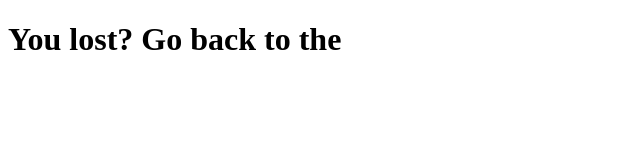
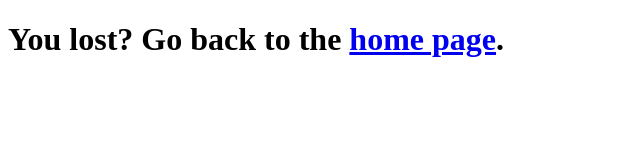
Before and after one commit to YuliyaTsoy/express-boiler-plate, a plain HTML site: page public/404.html in a window 1280 px wide. Shown: the whole page, without its empty margins (0-640 px from the left). Drawn offline with Linux system fonts and the light colour scheme.

Commit message:
adds 404 route

```diff
--- a/public/404.html
+++ b/public/404.html
@@ -6,6 +6,6 @@
     <title>Boiler Plate Server</title>
 </head>
 <body>
-    <h1> You lost? Go back to the <a href=""></a></h1>
+    <h1> You lost? Go back to the <a href="/">home page</a>.</h1>
 </body>
 </html>
```
Also changed, not shown: server.js (+4 -3 lines).
